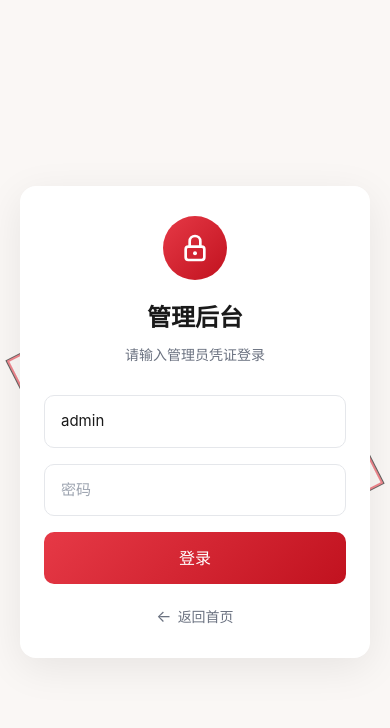
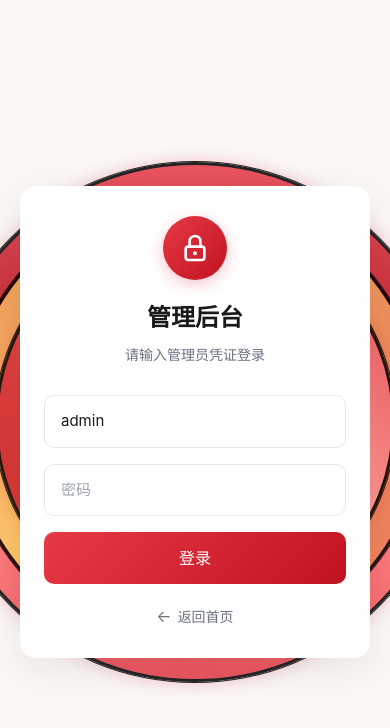
Before and after one commit to yanmo18/my-portfolio, a Vue app: page /login in a window 390 px wide. Shown: the top 728 px of the page. Built offline with nearby package versions, Linux system fonts and the light colour scheme.

Commit message:
feat: 登录页增强 - 三层圆环边框，鼠标跟随变色加速

```diff
--- a/src/views/Login.vue
+++ b/src/views/Login.vue
@@ -1,13 +1,20 @@
 <template>
-  <div class="login-page">
+  <div class="login-page" ref="pageRef">
     <!-- 旋转线条背景 -->
-    <div class="rotating-rings">
-      <div class="ring ring-outer"></div>
-      <div class="ring ring-inner"></div>
+    <div class="rotating-rings" :style="ringsStyle">
+      <div class="ring ring-outer" :style="outerRingStyle"></div>
+      <div class="ring ring-middle" :style="middleRingStyle"></div>
+      <div class="ring ring-inner" :style="innerRingStyle"></div>
     </div>
 
     <!-- 登录卡片 -->
-    <div class="login-card">
+    <div
+      class="login-card"
+      :style="cardStyle"
+      @mouseenter="handleMouseEnter"
+      @mousemove="handleMouseMove"
+      @mouseleave="handleMouseLeave"
+    >
       <!-- 锁形图标 -->
       <div class="icon-wrapper">
         <svg viewBox="0 0 24 24" fill="none" xmlns="http://www.w3.org/2000/svg">
@@ -57,13 +64,133 @@
 </template>
 
 <script setup>
-import { ref } from 'vue'
+import { ref, computed } from 'vue'
 import { useRouter } from 'vue-router'
 
 const router = useRouter()
 const username = ref('admin')
 const password = ref('')
 const error = ref('')
+
+// 鼠标位置
+const mouseX = ref(0)
+const mouseY = ref(0)
+const isHovering = ref(false)
+const pageRef = ref(null)
+
+// 卡片偏移
+const cardOffset = ref({ x: 0, y: 0 })
+
+// 渐变色角度（用于旋转变色）
+const hueAngle = ref(0)
+let hueAnimation = null
+
+// 渐变色计算
+const gradientStyle = computed(() => {
+  const baseAngle = hueAngle.value
+  const intensity = isHovering.value ? 1.5 : 1
+  return {
+    outerRing: `
+      linear-gradient(${baseAngle}deg,
+        #e63946 0%,
+        #ff6b6b 25%,
+        #e63946 50%,
+        #c1121f 75%,
+        #e63946 100%)
+    `,
+    middleRing: `
+      linear-gradient(${baseAngle + 120}deg,
+        #f4a261 0%,
+        #ffd166 33%,
+        #f4a261 66%,
+        #e76f51 100%)
+    `,
+    innerRing: `
+      linear-gradient(${baseAngle + 240}deg,
+        #e63946 0%,
+        #ff9a9e 30%,
+        #e63946 60%,
+        #c1121f 100%)
+    `
+  }
+})
+
+// 鼠标跟随效果
+const handleMouseEnter = () => {
+  isHovering.value = true
+  // 开始颜色动画
+  if (!hueAnimation) {
+    const animate = () => {
+      hueAngle.value = (hueAngle.value + 1) % 360
+      hueAnimation = requestAnimationFrame(animate)
+    }
+    animate()
+  }
+}
+
+const handleMouseMove = (e) => {
+  if (!pageRef.value) return
+
+  const rect = pageRef.value.getBoundingClientRect()
+  const centerX = rect.width / 2
+  const centerY = rect.height / 2
+
+  mouseX.value = (e.clientX - rect.left - centerX) / centerX
+  mouseY.value = (e.clientY - rect.top - centerY) / centerY
+
+  // 卡片跟随偏移
+  const maxOffset = 15
+  cardOffset.value = {
+    x: mouseX.value * maxOffset,
+    y: mouseY.value * maxOffset
+  }
+}
+
+const handleMouseLeave = () => {
+  isHovering.value = false
+  cardOffset.value = { x: 0, y: 0 }
+  // 停止颜色动画
+  if (hueAnimation) {
+    cancelAnimationFrame(hueAnimation)
+    hueAnimation = null
+  }
+}
+
+// 卡片样式
+const cardStyle = computed(() => ({
+  transform: `translate(${cardOffset.value.x}px, ${cardOffset.value.y}px)`,
+  transition: isHovering.value ? 'transform 0.1s ease-out' : 'transform 0.5s ease-out'
+}))
+
+// 外层圆环样式
+const outerRingStyle = computed(() => ({
+  width: '520px',
+  height: '520px',
+  background: gradientStyle.value.outerRing,
+  animation: isHovering.value ? 'rotate-outer 15s linear infinite' : 'rotate-outer 25s linear infinite'
+}))
+
+// 中层圆环样式
+const middleRingStyle = computed(() => ({
+  width: '460px',
+  height: '460px',
+  background: gradientStyle.value.middleRing,
+  animation: isHovering.value ? 'rotate-middle 20s linear infinite reverse' : 'rotate-middle 30s linear infinite reverse'
+}))
+
+// 内层圆环样式
+const innerRingStyle = computed(() => ({
+  width: '400px',
+  height: '400px',
+  background: gradientStyle.value.innerRing,
+  animation: isHovering.value ? 'rotate-inner 18s linear infinite' : 'rotate-inner 28s linear infinite'
+}))
+
+// 背景整体偏移
+const ringsStyle = computed(() => ({
+  transform: `translate(${cardOffset.value.x * 0.3}px, ${cardOffset.value.y * 0.3}px)`,
+  transition: 'transform 0.15s ease-out'
+}))
 
 const handleLogin = () => {
   error.value = ''
@@ -98,54 +225,65 @@ const handleLogin = () => {
 /* 旋转线条背景 */
 .rotating-rings {
   position: absolute;
-  width: 500px;
-  height: 500px;
+  width: 600px;
+  height: 600px;
   display: flex;
   align-items: center;
   justify-content: center;
+  transition: transform 0.15s ease-out;
 }
 
 .ring {
   position: absolute;
-  border: 2px solid;
-  opacity: 0.6;
+  border-radius: 50%;
+  border: 3px solid transparent;
+  background-clip: padding-box;
+  opacity: 0.85;
+  filter: drop-shadow(0 0 8px rgba(230, 57, 70, 0.3));
 }
 
-/* 外层 - 红色，45° 倾斜 */
+/* 外层 - 红色系 */
 .ring-outer {
-  width: 380px;
-  height: 380px;
-  border-color: #e63946;
-  transform: rotate(45deg);
-  animation: rotate-outer 25s linear infinite;
+  border: 3px solid;
+  background-clip: border-box;
 }
 
-/* 内层 - 橙色，-30° 倾斜，更慢 */
-.ring-inner {
-  width: 320px;
-  height: 320px;
-  border-color: #f4a261;
-  transform: rotate(-30deg);
-  animation: rotate-inner 35s linear infinite;
+/* 中层 - 橙色系 */
+.ring-middle {
+  border: 3px solid;
+  background-clip: border-box;
 }
 
-/* 外层反向旋转 */
+/* 内层 - 红色渐变 */
+.ring-inner {
+  border: 3px solid;
+  background-clip: border-box;
+}
+
 @keyframes rotate-outer {
   from {
-    transform: rotate(45deg);
+    transform: rotate(0deg);
   }
   to {
-    transform: rotate(405deg);
+    transform: rotate(360deg);
   }
 }
 
-/* 内层正向旋转，更慢 */
+@keyframes rotate-middle {
+  from {
+    transform: rotate(0deg);
+  }
+  to {
+    transform: rotate(360deg);
+  }
+}
+
 @keyframes rotate-inner {
   from {
-    transform: rotate(-30deg);
+    transform: rotate(0deg);
   }
   to {
-    transform: rotate(330deg);
+    transform: rotate(360deg);
   }
 }
 
@@ -172,6 +310,7 @@ const handleLogin = () => {
   align-items: center;
   justify-content: center;
   margin: 0 auto 20px;
+  box-shadow: 0 4px 15px rgba(230, 57, 70, 0.3);
 }
 
 .icon-wrapper svg {
@@ -239,16 +378,17 @@ const handleLogin = () => {
   font-size: 16px;
   font-weight: 500;
   cursor: pointer;
-  transition: background 0.2s;
+  transition: background 0.2s, transform 0.1s;
   margin-bottom: 20px;
 }
 
 .login-btn:hover {
   background: linear-gradient(135deg, #c1121f, #a4131e);
+  transform: translateY(-1px);
 }
 
 .login-btn:active {
-  transform: none;
+  transform: translateY(0);
 }
 
 /* 返回链接 */
@@ -271,24 +411,29 @@ const handleLogin = () => {
 }
 
 /* 响应式 */
-@media (max-width: 480px) {
+@media (max-width: 600px) {
   .login-card {
     padding: 30px 24px;
   }
 
   .rotating-rings {
-    width: 350px;
-    height: 350px;
+    width: 400px;
+    height: 400px;
   }
 
   .ring-outer {
-    width: 280px;
-    height: 280px;
+    width: 360px;
+    height: 360px;
+  }
+
+  .ring-middle {
+    width: 310px;
+    height: 310px;
   }
 
   .ring-inner {
-    width: 230px;
-    height: 230px;
+    width: 260px;
+    height: 260px;
   }
 }
 </style>
```
